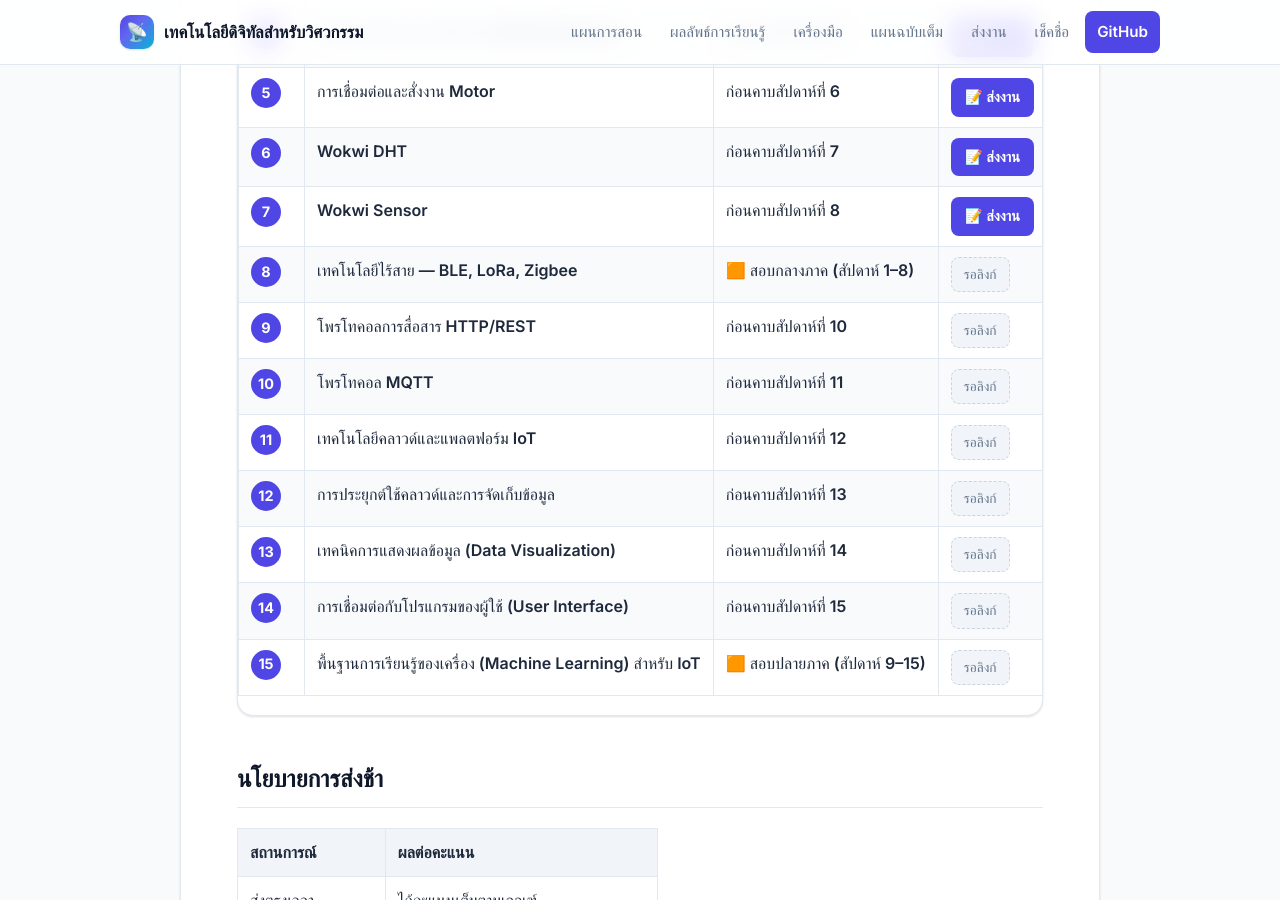
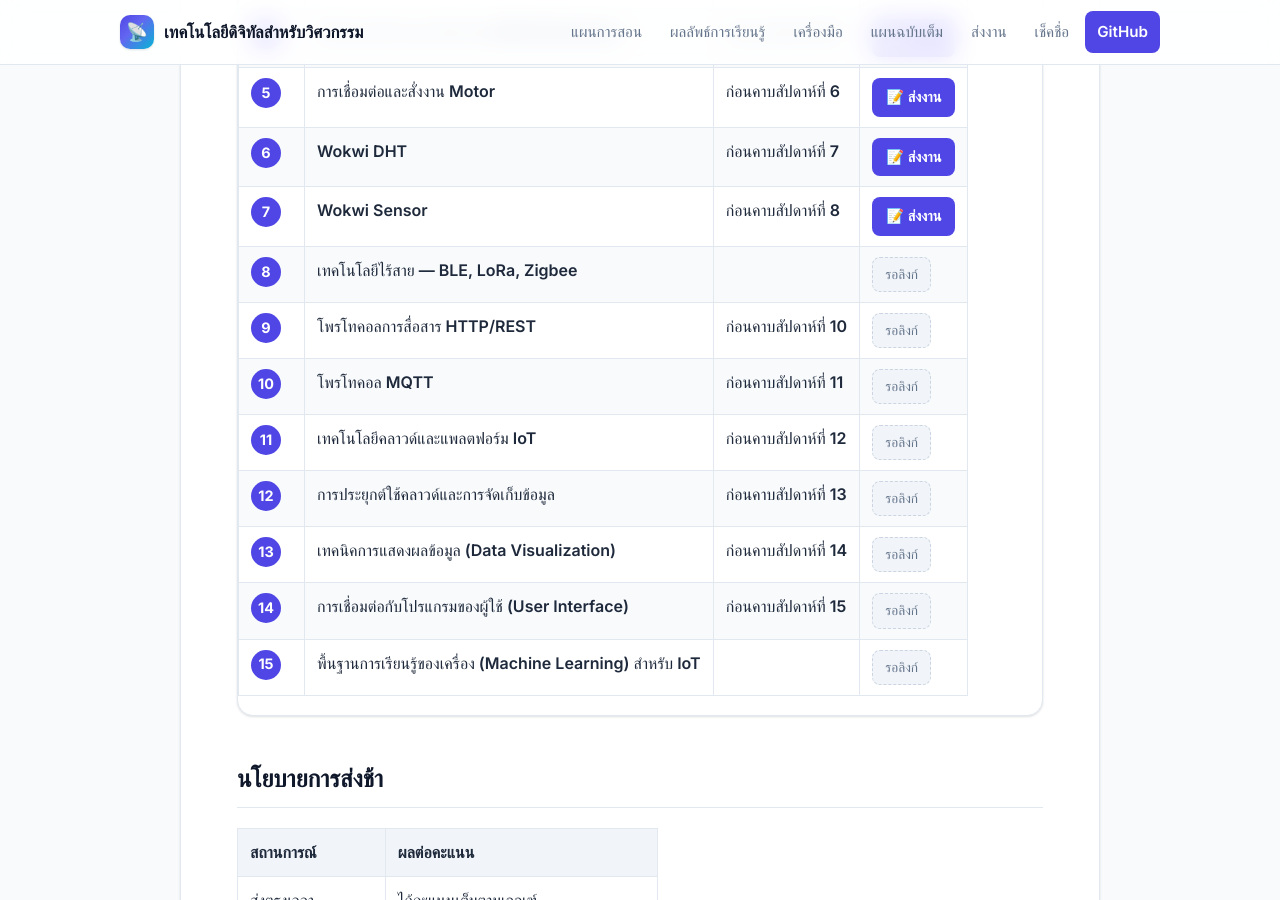
Before and after one commit to alfaXphoori/TechEngineering, a Jekyll site: the page built from submit-work.md, in a window 1280 px wide and 900 px high, scrolled down 795 px. Built offline with Jekyll 4.4.1, drawn with Linux system fonts in a browser that asks for light colours; some web fonts are replaced.

Commit message:
Remove due dates for assignments 8 and 15
Removed due dates from assignments 8 and 15.

```diff
--- a/submit-work.md
+++ b/submit-work.md
@@ -46,7 +46,7 @@
   - n: 8
     topic: เทคโนโลยีไร้สาย — BLE, LoRa, Zigbee
     work: ใบงานที่ 8 — การใช้งาน BLE และการคำนวณเครือข่ายไร้สาย
-    due: 🟧 สอบกลางภาค (สัปดาห์ 1–8)
+    due:
     form: "#"
   - n: 9
     topic: โพรโทคอลการสื่อสาร HTTP/REST
@@ -81,7 +81,7 @@
   - n: 15
     topic: พื้นฐานการเรียนรู้ของเครื่อง (Machine Learning) สำหรับ IoT
     work: ใบงานที่ 15 — การประยุกต์ใช้ TinyML และการนำเสนอโครงการย่อย
-    due: 🟧 สอบปลายภาค (สัปดาห์ 9–15)
+    due:
     form: "#"
 ---
 
```
